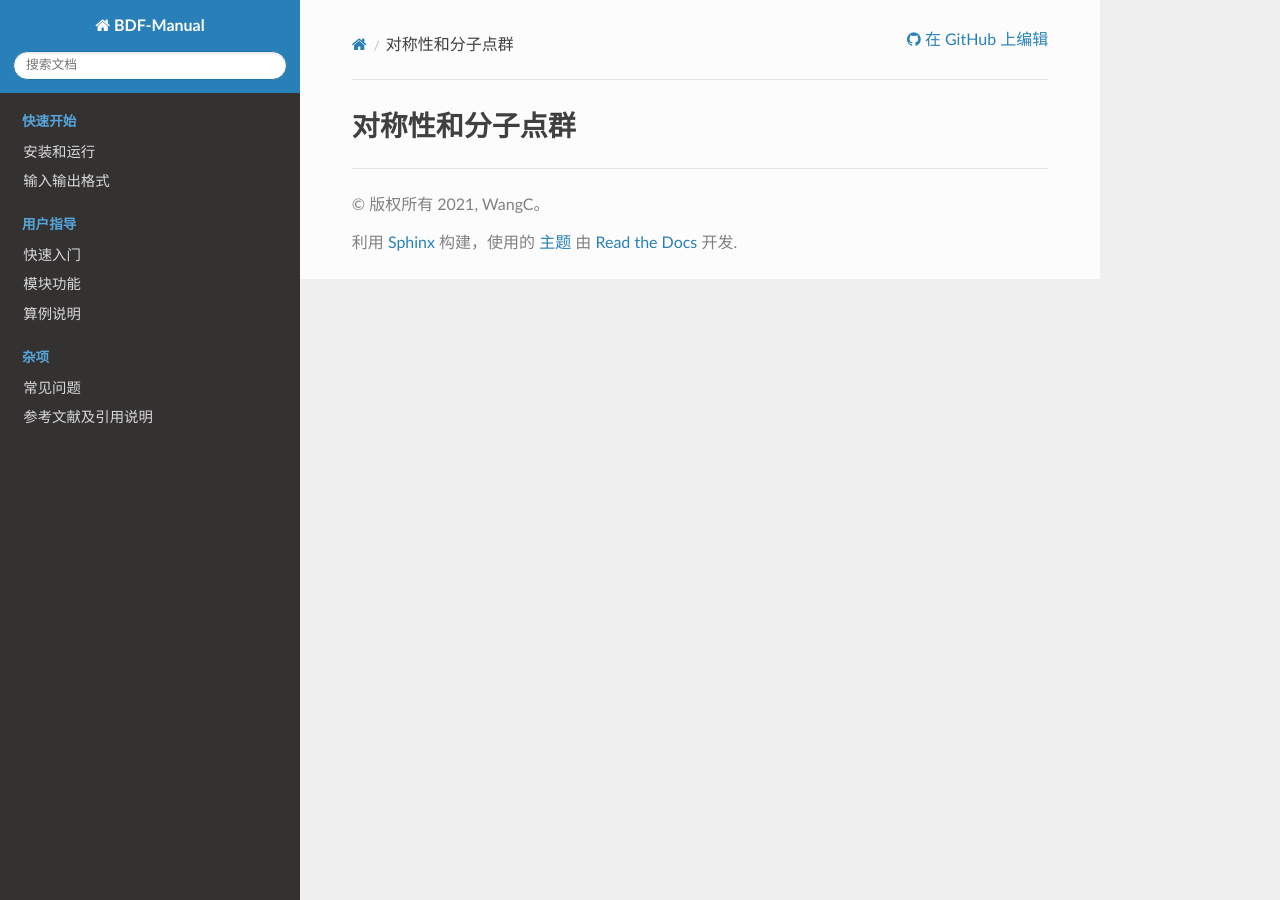
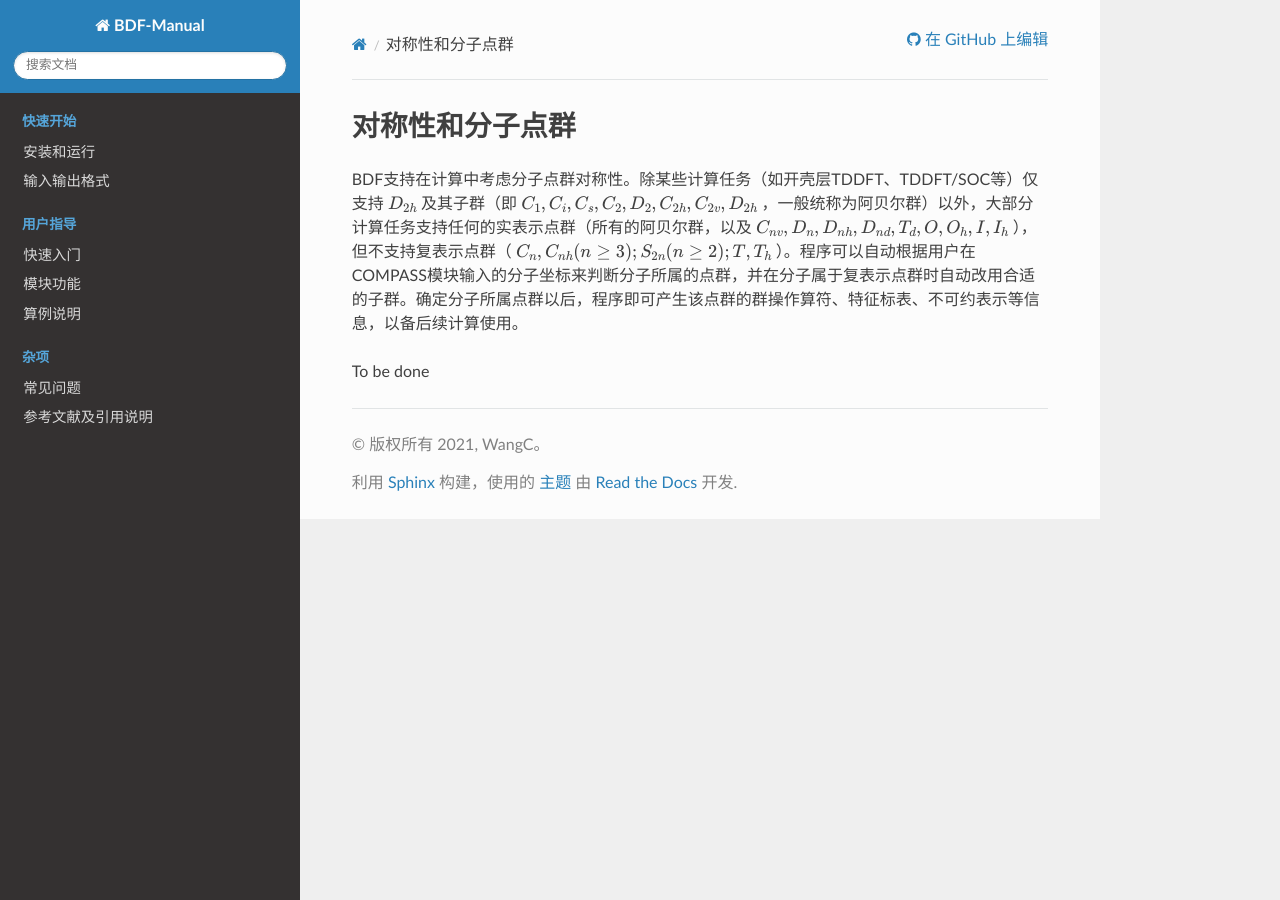
Before and after one commit to BDF-manual-maintenance/BDF-Manual, a Sphinx documentation site: the page built from source/guide/Point-Group.rst, in a window 1280 px wide. Built offline with Sphinx 7.4.7 and the Read the Docs theme 2.0.0, drawn with Linux system fonts in a browser that asks for light colours; pages that are not in the unit, such as notebooks, are missing from menus.

Commit message:
Point group: initial commit

```diff
--- a/source/guide/Point-Group.rst
+++ b/source/guide/Point-Group.rst
@@ -1,2 +1,6 @@
 对称性和分子点群
 ================================================
+
+BDF支持在计算中考虑分子点群对称性。除某些计算任务（如开壳层TDDFT、TDDFT/SOC等）仅支持 :math:`D_{2h}` 及其子群（即 :math:`C_1, C_i, C_s, C_2, D_2, C_{2h}, C_{2v}, D_{2h}` ，一般统称为阿贝尔群）以外，大部分计算任务支持任何的实表示点群（所有的阿贝尔群，以及 :math:`C_{nv}, D_{n}, D_{nh}, D_{nd}, T_d, O, O_h, I, I_h` ），但不支持复表示点群（ :math:`C_n, C_{nh} (n \ge 3); S_{2n} (n \ge 2); T, T_h` ）。程序可以自动根据用户在COMPASS模块输入的分子坐标来判断分子所属的点群，并在分子属于复表示点群时自动改用合适的子群。确定分子所属点群以后，程序即可产生该点群的群操作算符、特征标表、不可约表示等信息，以备后续计算使用。
+
+To be done
```
